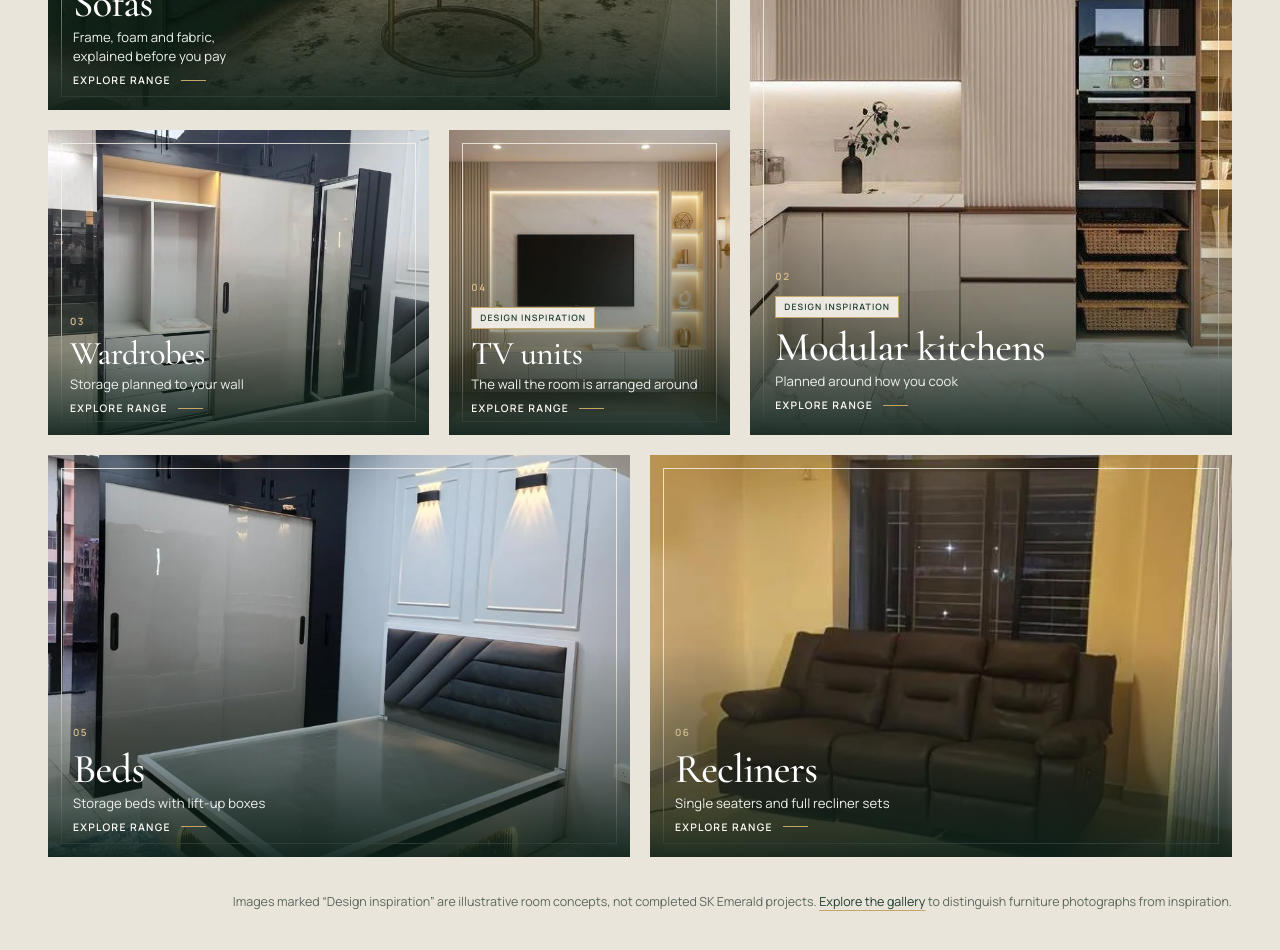
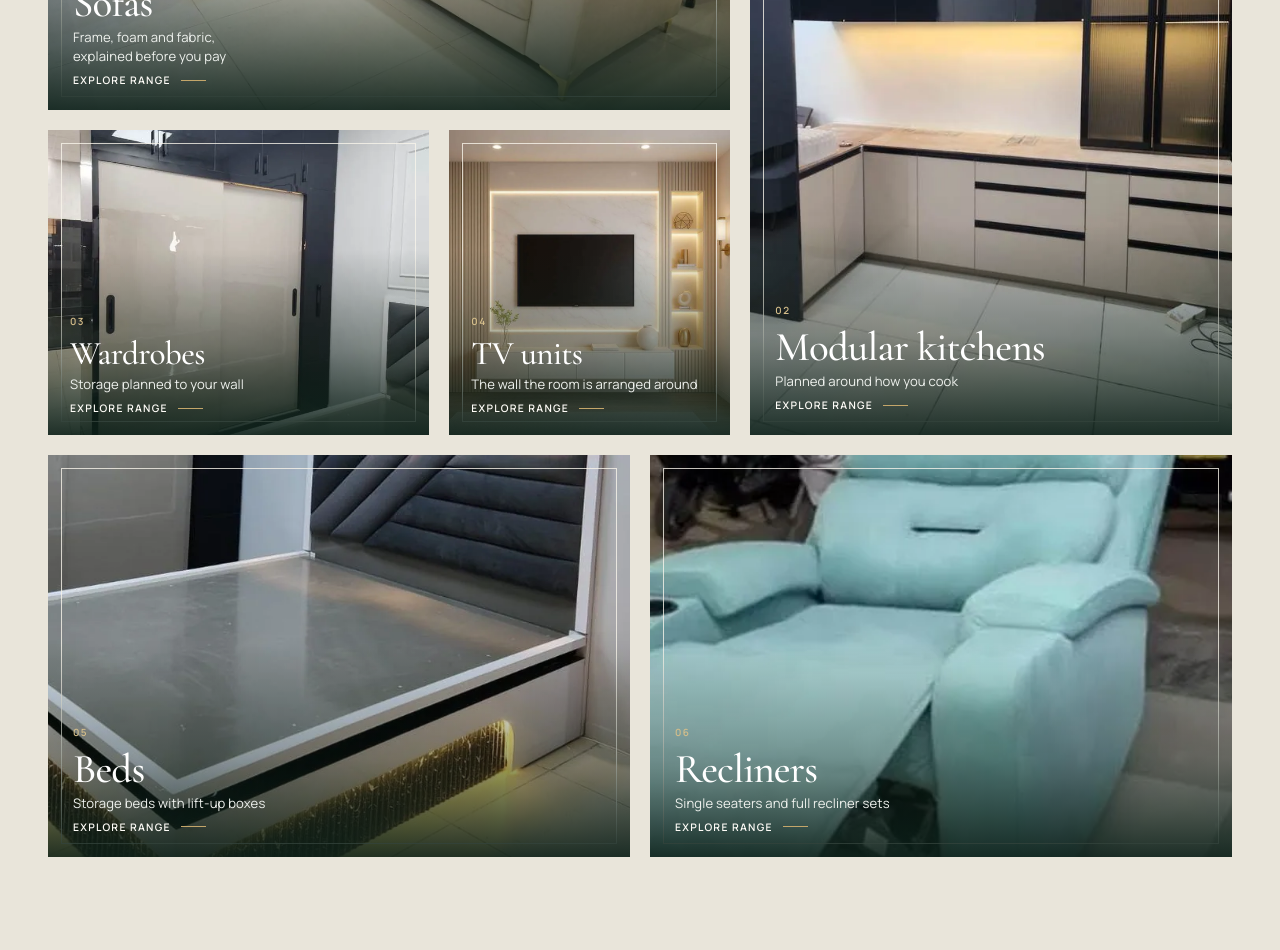
Before and after one commit to faisalahmad7/SK-emerald-landing-page, a React (Vite) app: page / in a window 1280 px wide. Shown: the part 2600-3550 px from the top of the page. Built offline with nearby package versions, Linux system fonts and the light colour scheme.

Commit message:
Restore exact pre-redesign website state

```diff
--- a/src/components/GsapReveals.jsx
+++ b/src/components/GsapReveals.jsx
@@ -32,53 +32,6 @@ export default function GsapReveals() {
           onComplete: () => el.setAttribute('data-in', ''),
         })
       })
-
-      // Homepage-only motion: staggered editorial entrances and restrained scroll-linked drift.
-      // The existing hero photo and its mapping are deliberately untouched.
-      if (path === '/') {
-        const tiles = [...document.querySelectorAll('.editorial-mosaic .editorial-tile')]
-        tiles.forEach((el, index) => {
-          gsap.fromTo(el, { autoAlpha: 0, y: 30 }, {
-            autoAlpha: 1, y: 0,
-            duration: 0.9,
-            delay: (index % 3) * 0.055,
-            ease: 'power3.out',
-            overwrite: 'auto',
-            scrollTrigger: { trigger: el, start: 'top 92%', once: true },
-          })
-        })
-
-        const roomCards = [...document.querySelectorAll('.editorial-triptych .tri')]
-        roomCards.forEach((el, index) => {
-          gsap.fromTo(el, { autoAlpha: 0, y: 24 }, {
-            autoAlpha: 1, y: 0,
-            duration: 0.85,
-            delay: index * 0.07,
-            ease: 'power3.out',
-            overwrite: 'auto',
-            scrollTrigger: { trigger: el, start: 'top 90%', once: true },
-          })
-        })
-
-        const introVisual = document.querySelector('.editorial-intro-visual')
-        if (introVisual) {
-          gsap.fromTo(introVisual, { y: 16 }, {
-            y: -12,
-            ease: 'none',
-            scrollTrigger: { trigger: introVisual, start: 'top bottom', end: 'bottom top', scrub: 0.7 },
-          })
-        }
-
-        const materialStack = document.querySelector('.editorial-material-stack')
-        if (materialStack) {
-          gsap.fromTo(materialStack, { y: 20 }, {
-            y: -18,
-            ease: 'none',
-            scrollTrigger: { trigger: '.editorial-materials', start: 'top bottom', end: 'bottom top', scrub: 0.8 },
-          })
-        }
-      }
-
       ScrollTrigger.refresh()
     })
 
--- a/src/main.jsx
+++ b/src/main.jsx
@@ -4,7 +4,6 @@ import App from './App.jsx'
 import './styles.css'
 import './styles-premium.css'
 import './styles-editorial.css'
-import './styles-homepage-motion.css'
 
 document.documentElement.classList.add('js') // enables the scroll-reveal styles; without JS everything is visible
 createRoot(document.getElementById('root')).render(<App />)
--- a/src/pages/Home.jsx
+++ b/src/pages/Home.jsx
@@ -2,7 +2,7 @@ import { Link } from '../router'
 import { Photo, Seo, Dim, Enquire } from '../components/ui'
 import { BUSINESS, waLink, mapsLink } from '../data/business'
 import { COLLECTIONS } from '../data/collections'
-import { SLOTS, img } from '../data/images'
+import { SLOTS } from '../data/images'
 import { PROCESS } from '../data/content'
 
 const ld = {
@@ -12,23 +12,21 @@ const ld = {
 }
 
 const TILES = [
-  { slug: 'sofas', area: 'a', ratio: '4/3', delay: 0, imageId: 27 },
-  { slug: 'modular-kitchens', area: 'b', ratio: '4/5', delay: 1, imageId: 33 },
-  { slug: 'wardrobes', area: 'c', ratio: '4/5', delay: 0, imageId: 18 },
-  { slug: 'tv-units', area: 'd', ratio: '16/10', delay: 0, imageId: 23 },
-  { slug: 'beds', area: 'e', ratio: '16/10', delay: 1, imageId: 19 },
-  { slug: 'recliners', area: 'f', ratio: '1/1', delay: 0, imageId: 39 },
+  { slug: 'sofas', area: 'a', ratio: '4/3', delay: 0 },
+  { slug: 'modular-kitchens', area: 'b', ratio: '4/5', delay: 1 },
+  { slug: 'wardrobes', area: 'c', ratio: '4/5', delay: 0 },
+  { slug: 'tv-units', area: 'd', ratio: '16/10', delay: 0 },
+  { slug: 'beds', area: 'e', ratio: '16/10', delay: 1 },
+  { slug: 'recliners', area: 'f', ratio: '1/1', delay: 0 },
 ]
 
-function Tile({ slug, area, ratio, delay, imageId }) {
+function Tile({ slug, area, ratio, delay }) {
   const c = COLLECTIONS.find((x) => x.slug === slug)
-  const image = img(imageId ?? c.tile)
   return (
     <Link to={`/collections/${slug}`} className={`tile t-${area} editorial-tile`} aria-label={`${c.name}: ${c.tag}`} style={{ '--d': delay }}>
-      <Photo id={imageId ?? c.tile} ratio={ratio} pos={c.tilePos} alt={image?.alt} reveal sizes="(min-width: 900px) 50vw, 100vw" />
+      <Photo id={c.tile} ratio={ratio} pos={c.tilePos} reveal sizes="(min-width: 900px) 50vw, 100vw" />
       <span className="tile-cap">
         <span className="tile-number">0{TILES.findIndex((t) => t.slug === slug) + 1}</span>
-        {image?.kind === 'inspiration' && <span className="tile-visual-note">Design inspiration</span>}
         <span className="tile-name">{c.name}</span>
         <span className="tile-tag">{c.tag}</span>
         <span className="tile-go">Explore range</span>
@@ -86,7 +84,6 @@ export default function Home() {
         <div className="mosaic editorial-mosaic">
           {TILES.map((t) => <Tile key={t.slug} {...t} />)}
         </div>
-        <p className="editorial-image-disclosure">Images marked “Design inspiration” are illustrative room concepts, not completed SK Emerald projects. <Link to="/gallery">Explore the gallery</Link> to distinguish furniture photographs from inspiration.</p>
       </section>
 
       <section className="green materials-band editorial-materials">
--- a/src/styles-homepage-motion.css
+++ /dev/null
@@ -1,55 +0,0 @@
-/* SK Emerald homepage pass — tightly scoped visual finish and image disclosure. */
-.editorial-mosaic .tile-visual-note {
-  display: inline-flex;
-  align-self: flex-start;
-  width: fit-content;
-  max-width: 100%;
-  margin: 4px 0 5px;
-  padding: 5px 8px 4px;
-  border: 1px solid #C6A66B;
-  background: #F7F4ECED;
-  color: #203D31;
-  font: 700 .55rem/1.25 var(--bf);
-  letter-spacing: .12em;
-  text-transform: uppercase;
-}
-
-.editorial-image-disclosure {
-  max-width: calc(var(--w) + var(--gut) * 2);
-  margin: clamp(18px, 2.8vw, 34px) auto 0;
-  padding-inline: var(--gut);
-  color: var(--ink2);
-  font: 400 .78rem/1.7 var(--bf);
-}
-
-.editorial-image-disclosure a {
-  color: var(--forest);
-  text-decoration-color: var(--gold);
-  text-decoration-thickness: 1px;
-  text-underline-offset: 4px;
-}
-
-.editorial-image-disclosure a:hover {
-  text-decoration-thickness: 2px;
-}
-
-@media (min-width: 900px) {
-  .editorial-image-disclosure {
-    text-align: right;
-  }
-}
-
-@media (max-width: 420px) {
-  .editorial-mosaic .tile-visual-note {
-    padding: 4px 6px 3px;
-    font-size: .5rem;
-    letter-spacing: .09em;
-  }
-}
-
-@media (prefers-reduced-motion: reduce) {
-  .editorial-image-disclosure,
-  .editorial-mosaic .tile-visual-note {
-    transition: none !important;
-  }
-}
```
